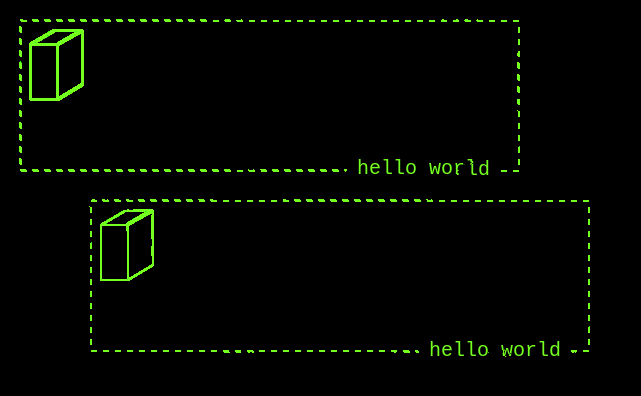
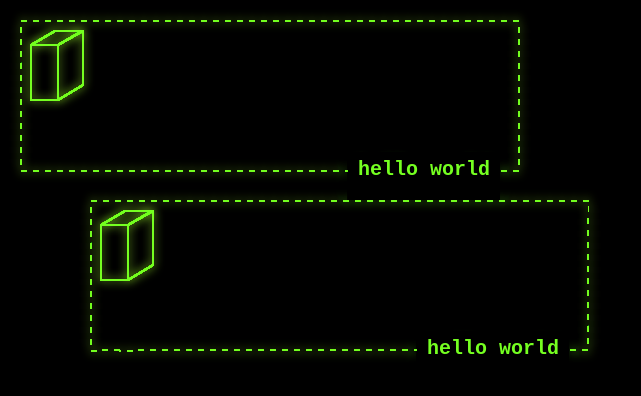
Before and after one commit to royletron/a-your-s, a website built with Parcel: page index.html in a window 1280 px wide. Shown: the whole page, without its empty margins (0-641 px from the left). Built offline with nearby package versions, Linux system fonts and the light colour scheme.

Commit message:
New filters and requests

```diff
--- a/game/index.js
+++ b/game/index.js
@@ -1,5 +1,6 @@
 import Sprite from "./sprite";
 import Panel from "./ui/Panel";
+import RequestManager from "./requestman";
 
 class Game {
   constructor(id, blur) {
@@ -9,6 +10,7 @@ class Game {
     this.ctx = this.canvas.getContext("2d");
     this.time = Date.now();
     this.stage = new Sprite(this.canvas.offsetWidth, this.canvas.offsetHeight);
+    this.reqman = new RequestManager();
     this.stage.parent = this;
     this.stage.add(new Panel("hello world", 20, 20));
     this.stage.add(new Panel("hello world", 90, 200));
@@ -20,11 +22,15 @@ class Game {
     this.time = time;
     this.update(dtx);
     this.draw();
-    const turb = document.querySelectorAll("#noise feTurbulence")[0];
-    turb.setAttribute(
-      "baseFrequency",
-      Math.random() * 0.0004 + 0.002 + " " + (Math.random() * 0.0004 + 0.002)
-    );
+    if (Math.random() > 0.8) {
+      const turb = document.querySelectorAll("#noise feTurbulence")[0];
+      turb.setAttribute(
+        "baseFrequency",
+        Math.random() * 0.001 + " " + Math.random() * 0.001
+      );
+      const blur = document.querySelector("#overlay");
+      blur.style.filter = `url("#blur") brightness(${Math.random() * 80 + 120}%)`;
+    }
     requestAnimationFrame(this.tick.bind(this));
   }
   draw() {
@@ -36,7 +42,7 @@ class Game {
   }
   update(dtx) {
     this.stage.update(dtx);
-    // console.log(dtx);
+    this.reqman.update(dtx);
   }
 }
 
--- /dev/null
+++ b/game/requestman.js
@@ -0,0 +1,98 @@
+Array.prototype.random = function() {
+  return this[Math.floor(this.length*Math.random())]
+}
+
+String.prototype.pad = function(size) {
+  let s = this;
+  while (s.length < size) s = "0" + s;
+  return s;
+}
+
+const SPORTS = ['football', 'cricket', 'softball', 'squash', 'tennis', 'rugby']
+const TOPICS = ['software', 'hardware', 'thoughts', 'discussions']
+const BLOGWORDS = ['10-best', 'world', 'leadership', 'report', ...TOPICS, ...SPORTS];
+
+const randPath = (arr, num) => new Array(num).fill().map(() => arr.random()).join('-')
+
+const randDate = () => {
+  let y = '20'+['20', '19', '18'].random()
+  let m = Math.ceil(Math.random()*12).toString().pad(2);
+  let d = Math.ceil(Math.random()*29).toString().pad(2);
+  return `${y}-${m}-${d}`
+}
+
+class URL {
+  constructor(url, parent = null) {
+    this.url = url;
+    this.parent = parent;
+    this.children = [];
+    if(parent) {
+      this.links=[parent];
+      parent.addChild(this);
+    }
+  }
+  addLink(url) {
+    this.links.push(url);
+  }
+  addChild(url) {
+    this.children.push(url);
+  }
+  generateBlog(posts) {
+    let topics = [];
+    for(var i = 0; i < 3; i++) {
+      topics.push(new URL(`/blog/${TOPICS[i]}`, this));
+    }
+    for(var i = 0; i < posts; i++) {
+      let url = new URL(`/blog/${randDate()}-${randPath(BLOGWORDS, Math.ceil(Math.random()*3))}`, this);
+      url.addLink(this.parent);
+      url.addLink(topics.random());
+    }
+  }
+  toString() {
+    console.log(this.url);
+    this.children.sort((a, b) => a.url - b.url).forEach(child => child.toString());
+  }
+}
+
+const generateSitemap = (lvl = 1) => {
+  let root = new URL('/');
+  let blog = new URL('/blog', root);
+  blog.generateBlog(20);
+  root.toString();
+}
+
+
+class User {
+  constructor() {
+    this.requests = [];
+
+  }
+}
+
+class Request {
+  constructor() {
+    this.start = Date.now();
+    this.time = 0;
+  }
+  update(dtx) {
+    this.time += dtx;
+  }
+}
+
+export default class RequestManager {
+  constructor() {
+    this.requests = [];
+    this.gen(4000);
+    generateSitemap();
+  }
+  gen(time) {
+    this.nextTick = this.prevgen = time;
+  }
+  newReq() {}
+  update(dtx) {
+    this.nextTick += -dtx;
+    if (this.nextTick < 0) {
+      // console.log("Create!");
+    }
+  }
+}
--- a/game/tools/fonts.js
+++ b/game/tools/fonts.js
@@ -1 +1 @@
-export const default_ui = "20px Courier New";
+export const default_ui = "900 20px Courier New";
--- a/index.html
+++ b/index.html
@@ -10,7 +10,7 @@
       #holder {
         position: relative;
       }
-      #blur {
+      #game {
         filter: url(#noise);
       }
       #game {
@@ -22,9 +22,17 @@
   </head>
   <body>
     <div id="holder">
+      <canvas
+        id="overlay"
+        style="filter: url(#blur) brightness(240%);"
+        width="1024"
+        height="768"
+      ></canvas>
       <canvas id="game" width="1024" height="768"></canvas>
-      <canvas id="blur" width="1024" height="768"></canvas
-      ><svg viewBox="0 0 1024 768" style="display: none;">
+      <svg viewBox="0 0 1024 768" style="display: none;">
+        <filter id="blur" x="0%" y="0%" width="100%" height="100%">
+          <feGaussianBlur in="SourceGraphic" stdDeviation="5" />
+        </filter>
         <filter id="noise" x="0%" y="0%" width="100%" height="100%">
           <feTurbulence
             type="fractalNoise"
--- a/index.js
+++ b/index.js
@@ -1,3 +1,9 @@
 import Game from "./game";
 
-const game = new Game("game", "blur");
+const game = new Game("game", "overlay");
+
+if (module.hot) {
+  module.hot.accept(function () {
+    window.location.reload();
+  });
+}
```
